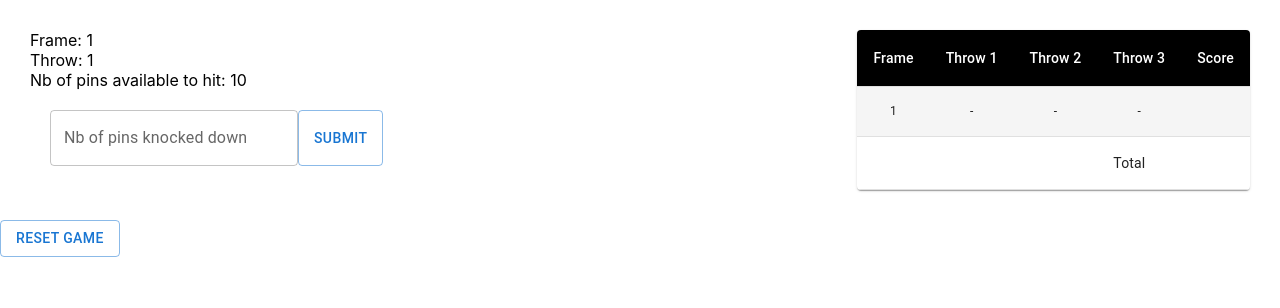
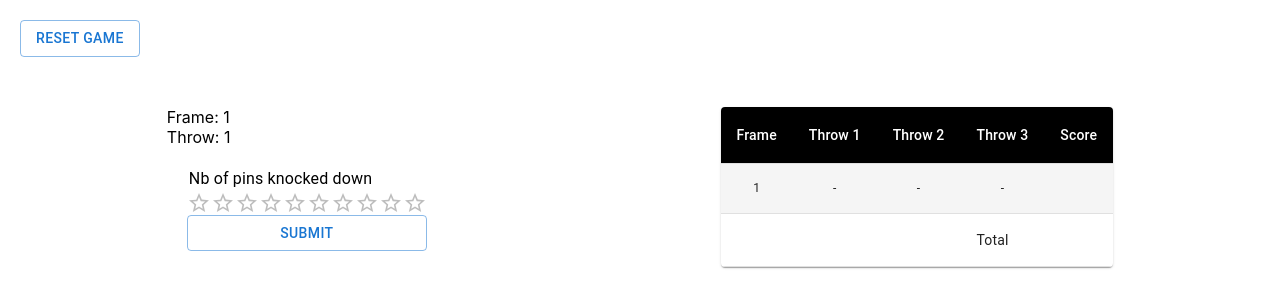
Before and after one commit to eltru7/bowling-challenge, a React (Create React App) app: page /game in a window 1280 px wide. Shown: the top 308 px of the page. Built offline with nearby package versions, Linux system fonts and the light colour scheme.

Commit message:
rename variables (#8)
Co-authored-by: etrudel <etrudel@planifika.net>

```diff
--- a/src/game/currentFrame.ts
+++ b/src/game/currentFrame.ts
@@ -7,7 +7,3 @@ export interface CurrentFrame {
   resultType: FrameResultType;
   throwsResult: ThrowResult[];
 }
-
-//TODO better name than ResultType.REGULAR
-
-// TODO est-ce que la frame  pourrait etre une classe qui sait si elle est strike spare etc
--- a/src/game/frameResult.ts
+++ b/src/game/frameResult.ts
@@ -1,8 +1,6 @@
 import { FrameResultType } from "../game/frameResultType";
 import { ThrowResult } from "./throwResult";
 
-// TODO remove .. import
-// TODO interface not in a single file
 export interface FrameResult {
   frameNumber: number;
   resultType: FrameResultType;
--- a/src/game/frameResultType.ts
+++ b/src/game/frameResultType.ts
@@ -1,5 +1,5 @@
 export enum FrameResultType {
   STRIKE = "STRIKE",
   SPARE = "SPARE",
-  REGULAR = "REGULAR",
+  OPEN = "OPEN",
 }
--- a/src/game/gameRules.ts
+++ b/src/game/gameRules.ts
@@ -9,30 +9,28 @@ export const NB_PINS_PER_FRAME = 10;
 const STRIKE_NB_BONUS_THROWS = 2;
 const SPARE_NB_BONUS_THROWS = 1;
 
-const computeResultType = (currentFrame: CurrentFrame, knockedPinsCount: number): FrameResultType => {
-  if (currentFrame.throwNumber === 1 && knockedPinsCount === NB_PINS_PER_FRAME) {
+const computeResultType = (currentFrame: CurrentFrame, nbKnockedDownPins: number): FrameResultType => {
+  if (currentFrame.throwNumber === 1 && nbKnockedDownPins === NB_PINS_PER_FRAME) {
     return FrameResultType.STRIKE;
-  } else if (currentFrame.throwNumber === 2 && currentFrame.throwsResult[0].knockedPinsCount + knockedPinsCount === NB_PINS_PER_FRAME) {
+  } else if (currentFrame.throwNumber === 2 && currentFrame.throwsResult[0].nbKnockedDownPins + nbKnockedDownPins === NB_PINS_PER_FRAME) {
     return FrameResultType.SPARE;
   }
-  return FrameResultType.REGULAR;
+  return FrameResultType.OPEN;
 };
 
-export const verifyResultType = (currentFrame: CurrentFrame, knockedPinsCount: number): FrameResultType => {
+export const verifyResultType = (currentFrame: CurrentFrame, nbKnockedDownPins: number): FrameResultType => {
   if (currentFrame.resultType === FrameResultType.STRIKE || currentFrame.resultType === FrameResultType.SPARE) {
     return currentFrame.resultType;
   } else {
-    return computeResultType(currentFrame, knockedPinsCount);
+    return computeResultType(currentFrame, nbKnockedDownPins);
   }
 };
 
 export const computeNextStep = (currentFrame: CurrentFrame, frameResultType: FrameResultType, nbKnockedDownPins: number): Step => {
   if (currentFrame.frameNumber < 10 && frameResultType !== FrameResultType.STRIKE && currentFrame.throwNumber === 1) {
     return { type: StepType.NEXT_THROW, nbAvailablePinsToKnock: NB_PINS_PER_FRAME - nbKnockedDownPins };
-  } else if (currentFrame.frameNumber === 10 && frameResultType === FrameResultType.STRIKE && currentFrame.throwNumber === 1) {
+  } else if (currentFrame.frameNumber === 10 && frameResultType === FrameResultType.STRIKE && currentFrame.throwNumber <= 2) {
     return { type: StepType.NEXT_THROW, nbAvailablePinsToKnock: NB_PINS_PER_FRAME };
-  } else if (currentFrame.frameNumber === 10 && frameResultType === FrameResultType.STRIKE && currentFrame.throwNumber === 2) {
-    return { type: StepType.NEXT_THROW, nbAvailablePinsToKnock: NB_PINS_PER_FRAME - nbKnockedDownPins };
   } else if (currentFrame.frameNumber === 10 && frameResultType === FrameResultType.SPARE && currentFrame.throwNumber === 2) {
     return { type: StepType.NEXT_THROW, nbAvailablePinsToKnock: NB_PINS_PER_FRAME };
   } else if (currentFrame.frameNumber === 10 && frameResultType !== FrameResultType.STRIKE && frameResultType !== FrameResultType.SPARE && currentFrame.throwNumber === 1) {
@@ -68,7 +66,7 @@ const getNextThrowNbKnockedDownPins = (nbBonusThrows: number, frameResult: Frame
   const indexOfFrameResult = allFramesThrows.findIndex((throwResult) => throwResult.frameNumber === frameResult.frameNumber && throwResult.throwNumber === lastThrowNumber);
   if (indexOfFrameResult + 1 <= allFramesThrows.length - 1) {
     for (let nextThrowIndex = indexOfFrameResult + 1; nextThrowIndex <= indexOfFrameResult + nbBonusThrows; nextThrowIndex++) {
-      let points = allFramesThrows[nextThrowIndex] ? allFramesThrows[nextThrowIndex].knockedPinsCount : 0;
+      let points = allFramesThrows[nextThrowIndex] ? allFramesThrows[nextThrowIndex].nbKnockedDownPins : 0;
       bonusPoints += points;
     }
   }
@@ -76,7 +74,6 @@ const getNextThrowNbKnockedDownPins = (nbBonusThrows: number, frameResult: Frame
   return bonusPoints;
 };
 
-// TODO si change en object, plus besoins de passer 2 params mais juste FramesResults
 const computeBonusPoints = (frameResult: FrameResult, framesResults: FrameResult[]): number => {
   let bonusPoints = 0;
   if (frameResult.resultType === FrameResultType.STRIKE) {
@@ -89,7 +86,7 @@ const computeBonusPoints = (frameResult: FrameResult, framesResults: FrameResult
 
 export const computeScore = (
   currentFrame: CurrentFrame,
-  knockedPinsCount: number,
+  nbKnockedDownPins: number,
   frameResultType: FrameResultType,
   framesResults: FrameResult[],
   framesScores: FramesScores,
@@ -98,8 +95,7 @@ export const computeScore = (
   let updatedFramesScores = {};
 
   for (const frameResult of framesResults) {
-    // TODO transform framesResults array into object to access results easily
-    let currentFrameSumPoints = _.sumBy(framesResults[frameResult.frameNumber - 1].throwResults, "knockedPinsCount");
+    let currentFrameSumPoints = _.sumBy(framesResults[frameResult.frameNumber - 1].throwResults, "nbKnockedDownPins");
     let previousFrameScore = findPreviousFrameScore(frameResult, updatedFramesScores);
     let bonusPoints = computeBonusPoints(frameResult, framesResults);
     const updatedFramePoints = currentFrameSumPoints + previousFrameScore + bonusPoints;
--- a/src/game/throwResult.ts
+++ b/src/game/throwResult.ts
@@ -1,4 +1,4 @@
 export interface ThrowResult {
   throwNumber: number;
-  knockedPinsCount: number;
+  nbKnockedDownPins: number;
 }
--- a/src/game/usePlayerGame.ts
+++ b/src/game/usePlayerGame.ts
@@ -17,13 +17,13 @@ const usePlayerGame = (): GameHook => {
   const [currentFrame, setCurrentFrame] = useState({
     frameNumber: 1,
     throwNumber: 1,
-    resultType: FrameResultType.REGULAR,
-    throwsResult: [{ throwNumber: 1, knockedPinsCount: 0 }],
+    resultType: FrameResultType.OPEN,
+    throwsResult: [{ throwNumber: 1, nbKnockedDownPins: 0 }],
   });
 
   const [framesScores, setFramesScores] = useState({});
 
-  const [framesResults, setFramesResults] = useState([{ frameNumber: 1, resultType: FrameResultType.REGULAR, throwResults: [] }] as FrameResult[]);
+  const [framesResults, setFramesResults] = useState([{ frameNumber: 1, resultType: FrameResultType.OPEN, throwResults: [] }] as FrameResult[]);
 
   const onUpdateCurrentFrame = (updatedCurrentFrame: CurrentFrame): void => {
     setCurrentFrame(updatedCurrentFrame);
--- a/src/view/framePanel.tsx
+++ b/src/view/framePanel.tsx
@@ -1,18 +1,20 @@
 import React, { FC, useState } from "react";
 import Button from "@mui/material/Button";
-import TextField from "@mui/material/TextField/TextField";
 import styled from "styled-components";
 import { CurrentFrame } from "../game/currentFrame";
+import Rating from "@mui/material/Rating/Rating";
+import { Typography } from "@mui/material";
 
 interface ResultsPanelProps {
   nbAvailablePinsToKnock: number;
   currentFrame: CurrentFrame;
-  submitKnockedPinsCount: (nbKnockedDownPins: number) => void;
+  submitNbKnockDownPins: (nbKnockedDownPins: number) => void;
 }
 
 const StyledFramePanel = styled.div`
   display: flex;
   flex-direction: column;
+  justify-content: center;
 `;
 
 const StyledLabels = styled.div`
@@ -23,10 +25,11 @@ const StyledLabels = styled.div`
 const StyledInputContainer = styled.div`
   display: flex;
   padding: 20px;
+  flex-direction: column;
 `;
 
-const FramePanel: FC<ResultsPanelProps> = ({ nbAvailablePinsToKnock, currentFrame, submitKnockedPinsCount }) => {
-  const [pinsInputValue, setPinsInputValue] = useState("");
+const FramePanel: FC<ResultsPanelProps> = ({ nbAvailablePinsToKnock, currentFrame, submitNbKnockDownPins }) => {
+  const [nbPins, setNbPins] = useState(0);
   const [errorMessage, setErrorMessage] = useState("");
 
   const isNbKnockedDownPinsValid = (pinsInputValue: number): boolean => {
@@ -37,18 +40,13 @@ const FramePanel: FC<ResultsPanelProps> = ({ nbAvailablePinsToKnock, currentFram
     return false;
   };
 
-  // TODO remove any
-  const handleInputChange = (event: any): void => {
-    setPinsInputValue(event.target.value);
-  };
-
   const handleSubmit = (): void => {
     setErrorMessage("");
-    const nbKnockedDownPins = Number(pinsInputValue);
+    const nbKnockedDownPins = Number(nbPins);
     if (isNbKnockedDownPinsValid(nbKnockedDownPins)) {
-      submitKnockedPinsCount(nbKnockedDownPins);
+      submitNbKnockDownPins(nbKnockedDownPins);
     }
-    setPinsInputValue("");
+    setNbPins(0);
   };
 
   return (
@@ -56,11 +54,19 @@ const FramePanel: FC<ResultsPanelProps> = ({ nbAvailablePinsToKnock, currentFram
       <StyledLabels>
         <div>{`Frame: ${currentFrame.frameNumber}`}</div>
         <div>{`Throw: ${currentFrame.throwNumber}`}</div>
-        <div>{`Nb of pins available to hit: ${nbAvailablePinsToKnock}`}</div>
         <div>{errorMessage}</div>
       </StyledLabels>
       <StyledInputContainer>
-        <TextField id="outlined-basic" label="Nb of pins knocked down" variant="outlined" value={pinsInputValue} onChange={handleInputChange} type="number" />
+        <Typography component="legend">Nb of pins knocked down</Typography>
+        <Rating
+          name="customized-10"
+          value={nbPins}
+          defaultValue={0}
+          onChange={(event: any, newValue: any) => {
+            setNbPins(newValue);
+          }}
+          max={nbAvailablePinsToKnock}
+        />
         <Button variant="outlined" color="primary" onClick={handleSubmit}>
           Submit
         </Button>
--- a/src/view/gameScreen.tsx
+++ b/src/view/gameScreen.tsx
@@ -14,11 +14,16 @@ import EndGameModal from "./endGameModal";
 const StyledContainer = styled.div`
   padding: 30px;
   display: flex;
-  justify-content: space-between;
+  justify-content: space-around;
 `;
 
 const ResultsPanelContainer = styled.div`
   max-width: 400px;
+`;
+
+const Header = styled.div`
+  padding: 20px;
+  justify-content: right;
 `;
 
 function GameScreen() {
@@ -26,9 +31,9 @@ function GameScreen() {
   const [nbAvailablePinsToKnock, setNbAvailablePinsToKnock] = useState(NB_PINS_PER_FRAME);
   const { currentFrame, framesResults, framesScores, onUpdateCurrentFrame, onUpdateFramesResults, onUpdateFramesScores } = usePlayerGame();
 
-  const initNextThrow = (resultType: FrameResultType, currentFrame: CurrentFrame, knockedPinsCount: number): void => {
-    const updatedCurrentThrowResult = { throwNumber: currentFrame.throwNumber, knockedPinsCount: knockedPinsCount };
-    const nextThrowResult = { throwNumber: currentFrame.throwNumber + 1, knockedPinsCount: 0 };
+  const initNextThrow = (resultType: FrameResultType, currentFrame: CurrentFrame, nbKnockedDownPins: number): void => {
+    const updatedCurrentThrowResult = { throwNumber: currentFrame.throwNumber, nbKnockedDownPins: nbKnockedDownPins };
+    const nextThrowResult = { throwNumber: currentFrame.throwNumber + 1, nbKnockedDownPins: 0 };
     onUpdateCurrentFrame({
       ...currentFrame,
       throwNumber: currentFrame.throwNumber + 1,
@@ -41,26 +46,26 @@ function GameScreen() {
     onUpdateCurrentFrame({
       throwNumber: 1,
       frameNumber: currentFrame.frameNumber + 1,
-      resultType: FrameResultType.REGULAR,
+      resultType: FrameResultType.OPEN,
       throwsResult: [],
     });
     onUpdateFramesResults([
       ...framesResults,
       {
         frameNumber: currentFrame.frameNumber + 1,
-        resultType: FrameResultType.REGULAR,
+        resultType: FrameResultType.OPEN,
         throwResults: [],
       },
     ]);
   };
 
-  const updateFrameThrowResult = (currentFrame: CurrentFrame, frameResultType: FrameResultType, knockedPinsCount: number): void => {
+  const updateFrameThrowResult = (currentFrame: CurrentFrame, frameResultType: FrameResultType, nbKnockedDownPins: number): void => {
     const currentFrameIndex = framesResults.findIndex((frameResult: FrameResult) => frameResult.frameNumber === currentFrame.frameNumber);
 
     const currentFrameResults = framesResults[currentFrameIndex].throwResults;
     const currentThrowResult = {
       throwNumber: currentFrame.throwNumber,
-      knockedPinsCount: knockedPinsCount,
+      nbKnockedDownPins: nbKnockedDownPins,
     };
     const updatedFrameResult = {
       frameNumber: currentFrame.frameNumber,
@@ -71,30 +76,30 @@ function GameScreen() {
     onUpdateFramesResults(framesResults);
   };
 
-  const findNextStep = (frameResultType: FrameResultType, knockedPinsCount: number): void => {
-    const nextStep = computeNextStep(currentFrame, frameResultType, knockedPinsCount);
+  const findNextStep = (frameResultType: FrameResultType, nbKnockedDownPins: number): void => {
+    const nextStep = computeNextStep(currentFrame, frameResultType, nbKnockedDownPins);
     if (nextStep.type === StepType.NEXT_FRAME) {
       initNextFrame(currentFrame);
     } else if (nextStep.type === StepType.NEXT_THROW) {
-      initNextThrow(frameResultType, currentFrame, knockedPinsCount);
+      initNextThrow(frameResultType, currentFrame, nbKnockedDownPins);
     } else {
       endGame();
     }
     setNbAvailablePinsToKnock(nextStep.nbAvailablePinsToKnock);
   };
 
-  const submitKnockedPinsCount = (knockedPinsCount: number): void => {
-    const frameResultType = verifyResultType(currentFrame, knockedPinsCount);
-    updateFrameThrowResult(currentFrame, frameResultType, knockedPinsCount);
-    // TODO attention order is important, if updateFrame is before computeScore, then throwResult passed to computeScore will be already updated, no need to add nb knocked pins
-    computeScore(currentFrame, knockedPinsCount, frameResultType, framesResults, framesScores, onUpdateFramesScores);
-    findNextStep(frameResultType, knockedPinsCount);
+  const submitNbKnockDownPins = (nbKnockedDownPins: number): void => {
+    const frameResultType = verifyResultType(currentFrame, nbKnockedDownPins);
+    updateFrameThrowResult(currentFrame, frameResultType, nbKnockedDownPins);
+    computeScore(currentFrame, nbKnockedDownPins, frameResultType, framesResults, framesScores, onUpdateFramesScores);
+    findNextStep(frameResultType, nbKnockedDownPins);
   };
 
   const resetGame = (): void => {
-    onUpdateCurrentFrame({ throwNumber: 1, frameNumber: 1, resultType: FrameResultType.REGULAR, throwsResult: [] });
-    onUpdateFramesResults([{ frameNumber: 1, resultType: FrameResultType.REGULAR, throwResults: [] }]);
+    onUpdateCurrentFrame({ throwNumber: 1, frameNumber: 1, resultType: FrameResultType.OPEN, throwsResult: [] });
+    onUpdateFramesResults([{ frameNumber: 1, resultType: FrameResultType.OPEN, throwResults: [] }]);
     onUpdateFramesScores({});
+    setNbAvailablePinsToKnock(NB_PINS_PER_FRAME);
   };
 
   const handleResetGame = (): void => {
@@ -116,16 +121,23 @@ function GameScreen() {
 
   return (
     <div className="GameScreen">
+      <Header>
+        <Button variant="outlined" color="primary" onClick={handleResetGame}>
+          Reset game
+        </Button>
+      </Header>
       <StyledContainer>
-        <FramePanel nbAvailablePinsToKnock={nbAvailablePinsToKnock} currentFrame={currentFrame} submitKnockedPinsCount={submitKnockedPinsCount} />
+        <FramePanel nbAvailablePinsToKnock={nbAvailablePinsToKnock} currentFrame={currentFrame} submitNbKnockDownPins={submitNbKnockDownPins} />
         <ResultsPanelContainer>
           <ResultsPanel framesResults={framesResults} framesScores={framesScores} />
         </ResultsPanelContainer>
       </StyledContainer>
-      <Button variant="outlined" color="primary" onClick={handleResetGame}>
-        Reset game
-      </Button>
-      <EndGameModal finalScore={100} startNewGame={startNewGame} open={isEndGameModalOpen} handleClose={closeEndGameModal} />
+      <EndGameModal
+        finalScore={framesScores[NB_PINS_PER_FRAME] && framesScores[NB_PINS_PER_FRAME].score}
+        open={isEndGameModalOpen}
+        startNewGame={startNewGame}
+        handleClose={closeEndGameModal}
+      />
     </div>
   );
 }
--- a/src/view/resultsPanel.tsx
+++ b/src/view/resultsPanel.tsx
@@ -51,9 +51,9 @@ const ResultsPanel: FC<ResultsPanelProps> = ({ framesResults, framesScores }) =>
           {framesResults.map((frameResult: FrameResult) => (
             <StyledTableRow key={frameResult.frameNumber}>
               <StyledTableCell align="center">{frameResult.frameNumber}</StyledTableCell>
-              <StyledTableCell align="center">{frameResult.throwResults.length > 0 ? frameResult.throwResults[0].knockedPinsCount : "-"}</StyledTableCell>
-              <StyledTableCell align="center">{frameResult.throwResults.length > 1 ? frameResult.throwResults[1].knockedPinsCount : "-"}</StyledTableCell>
-              <StyledTableCell align="center">{frameResult.throwResults.length > 2 ? frameResult.throwResults[2].knockedPinsCount : "-"}</StyledTableCell>
+              <StyledTableCell align="center">{frameResult.throwResults.length > 0 ? frameResult.throwResults[0].nbKnockedDownPins : "-"}</StyledTableCell>
+              <StyledTableCell align="center">{frameResult.throwResults.length > 1 ? frameResult.throwResults[1].nbKnockedDownPins : "-"}</StyledTableCell>
+              <StyledTableCell align="center">{frameResult.throwResults.length > 2 ? frameResult.throwResults[2].nbKnockedDownPins : "-"}</StyledTableCell>
               <StyledTableCell align="center">{framesScores && framesScores[frameResult.frameNumber] && framesScores[frameResult.frameNumber].score}</StyledTableCell>
             </StyledTableRow>
           ))}
```
